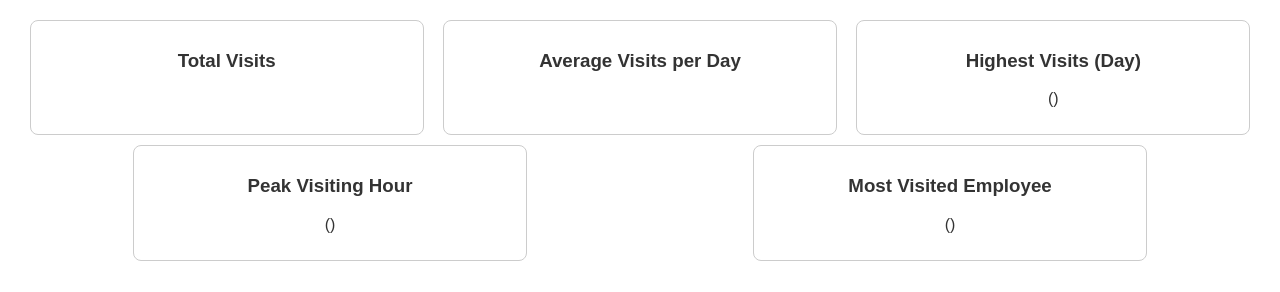
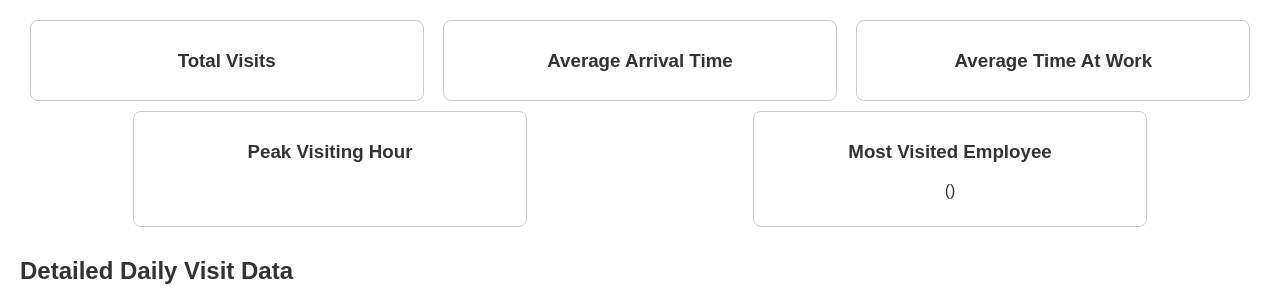
Before and after one commit to Ntchinda-Giscard/vvims-backend, a Python web app: template template/attendance.html in a window 1280 px wide. Shown: the part 169-461 px from the top of the page. Run offline with Jinja, Linux system fonts and the light colour scheme; the template is opened without the code that fills it, so the values that code supplies are empty.

Commit message:
any one matters

```diff
--- a/template/attendance.html
+++ b/template/attendance.html
@@ -63,20 +63,20 @@
       <p>{{ total_visits }}</p>
     </div>
     <div class="card">
-      <h3>Average Visits per Day</h3>
-      <p>{{ avg_visits }}</p>
+      <h3>Average Arrival Time</h3>
+      <p>{{ summary.average_arrival_time }}</p>
     </div>
     <div class="card">
-      <h3>Highest Visits (Day)</h3>
-      <p>{{ highest_day.date }} ({{ highest_day.visits }})</p>
+      <h3>Average Time At Work</h3>
+      <p>{{ summary.average_time_at_work }} </p>
     </div>
     <div class="card">
       <h3>Peak Visiting Hour</h3>
-      <p>{{ peak_hour.hour }} ({{ peak_hour.visits }})</p>
+      <p>{{ summary.hour }} </p>
     </div>
     <div class="card">
       <h3>Most Visited Employee</h3>
-      <p>{{ top_employee.name }} ({{ top_employee.visits }})</p>
+      <p>{{ summary.name }} ({{ summary.visits }})</p>
     </div>
 
   </div>
```
